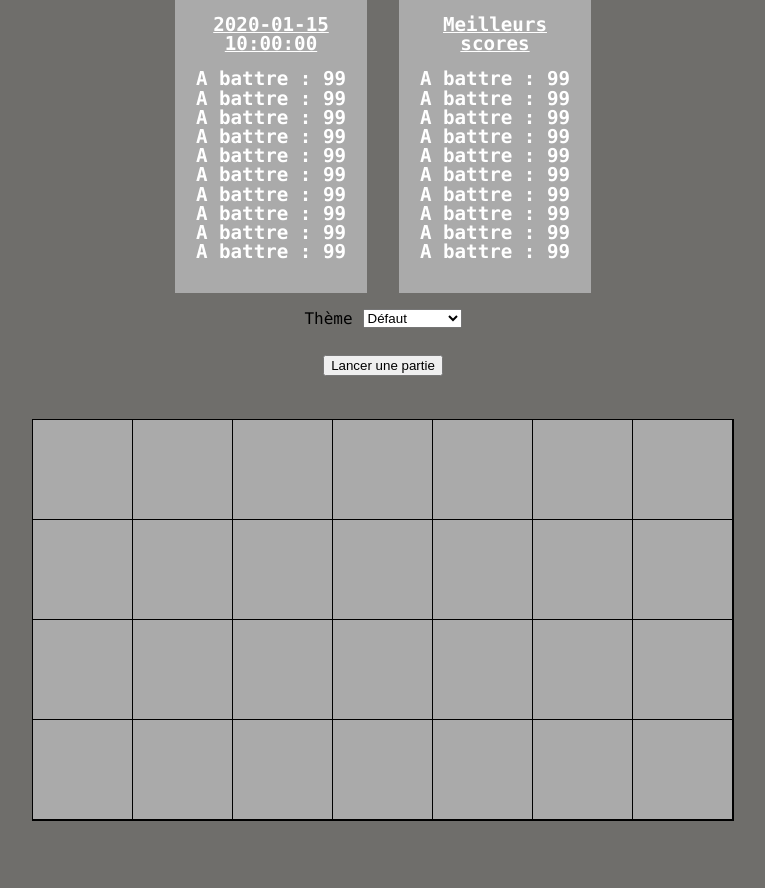
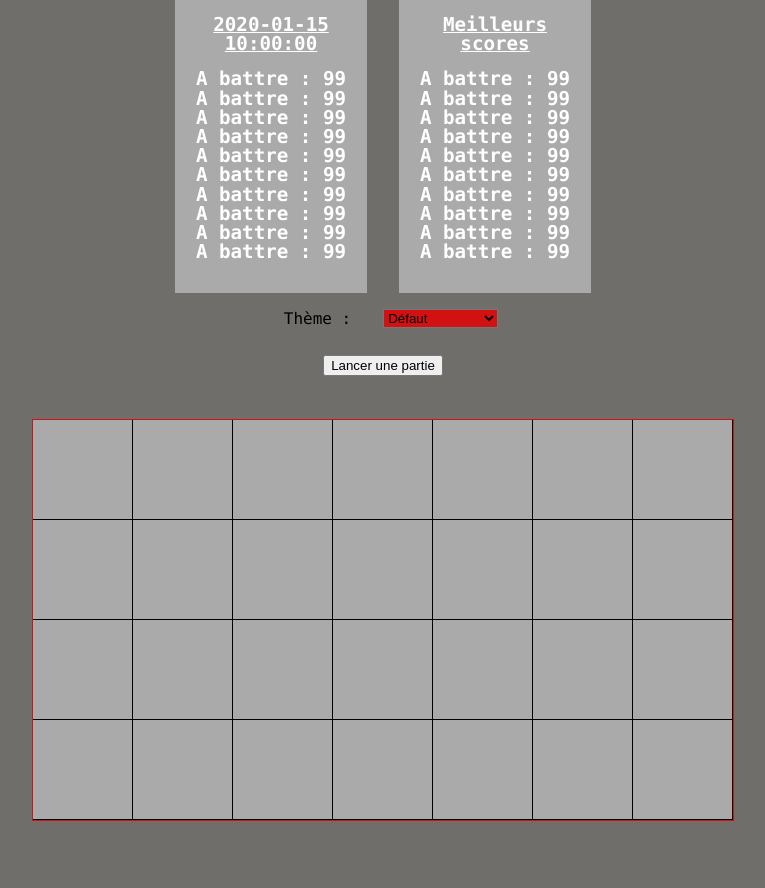
Before and after one commit to danibert08/memory, a PHP site: template app/views/game.php in a window 1280 px wide. Shown: the part 105-993 px from the top of the page, without its empty margins (257-1022 px from the left). Run offline with PHP 8.4, Linux system fonts and the light colour scheme; the template is opened without the code that fills it: most values are stand-ins (such as "Sample title", 1, 10 or a date in 2020); data that the repository does not hold is empty.

Commit message:
Version V_2

```diff
--- a/app/config.ini
+++ b/app/config.ini
@@ -1,6 +1,8 @@
 ; config file
 
 ; database
+
+
 DB_HOST ="127.0.0.1"
 DB_NAME="memory"
 DB_USERNAME ="root"
--- a/app/views/game.php
+++ b/app/views/game.php
@@ -53,7 +53,7 @@
       </div>
    </div>
     <div class="theme">
-        <h2>Thème</h2>
+        <h2>Thème : </h2>
         <div>
         <select name="theme" id="themeChange">
             <option value="default" id="">Défaut</option>
--- a/config.ini
+++ b/config.ini
@@ -1,4 +1,3 @@
-; config file
 
 ; database
 DB_HOST="franceexuzdaniel.mysql.db"
--- a/public/CSS/style.css
+++ b/public/CSS/style.css
@@ -4,7 +4,7 @@ html {
    --color-one: #000;
    --color-two: #aaa;
    --color-three: #fff;
-   --color-four: #666;
+   --color-four: #d21212;
    font-family: "Lucida Console", sans-serif;
    text-align: center;
    background-color: #6f6e6b;
@@ -22,6 +22,10 @@ h3 {
    font-size: 2rem;
    font-weight: bold;
    color: var(--color-one);
+}
+h2 {
+   padding-right: 1rem;
+
 }
 
 h6 {
@@ -44,7 +48,7 @@ strong {
    font-size: 14px;
    display: inline-block;
    margin: 1rem 0 0;
-   border: 1px solid var(--color-one);
+   border: 1px solid var(--color-four);
 }
 
 .row {
@@ -109,10 +113,17 @@ img{
 }
 
 /* themes */
-body.f0f {
+/* body.f0f {
    --color-one: #ff00ff;
    --color-two: #00ffff;
    --color-three: #ff00fffd;
+   --color-four:#ffaa00;
+} */
+
+body.f0f {
+   --color-one: #073be7;
+   --color-two: #0da3a3;
+   --color-three: #094aeffd;
    --color-four:#ffaa00;
 }
 
@@ -120,7 +131,7 @@ body.black-and-white {
    --color-one: #000;
    --color-two: #fff;
    --color-three: #000;
-   --color-four: #666;
+   --color-four: #bd3939;
 }
 
 body.terminal {
@@ -132,13 +143,17 @@ body.terminal {
 }
 
 .theme{
+   width: 100%;
    display: flex;
    justify-content: center;
    align-items: center;
+
 }
 
 #themeChange{
-   margin-left: 10px;
+   width: 100%;
+   margin-left: 1rem;
+   background-color: var(--color-four);
 }
 
 
--- a/public/JS/game.js
+++ b/public/JS/game.js
@@ -81,10 +81,10 @@ const game = {
          if(name == ""){name = "anonyme"};
          const re = new RegExp(/[^A-Za-z0-9]/, "g");
          name = name.replaceAll(re , '');
-         console.log(name)
+
          if(name.length > 12){name = name.slice(0,10)};
 
-         console.log(name);
+
          window.location.href = "/datas/" + timing.count + "/" + name;// On transmets compteur au fichier datas.php qui va l'enregistrer en bdd
          game.resetAll();
       }
--- a/public/JS/timing.js
+++ b/public/JS/timing.js
@@ -13,7 +13,7 @@ const timing = {
    },
 
    timer: function(){// On place un écouteur d'évènement "click" sur chaque case du jeu
-
+         game.resetAll();
          timing.countUp = setInterval(timing.displayCount, 1000); //On lance le compteur de temps en seconde
          timing.barUp = setInterval(timing.displayProgressBar, 1000); // on lance la progress bar
 
```
Also changed, not shown: app/Models/Datas.php (+28 -7 lines), app/Controllers/MainController.php (line endings or trailing spaces), public/img/17.png (added), 1 other file. Lines whose indentation alone changed are shown as unchanged.
